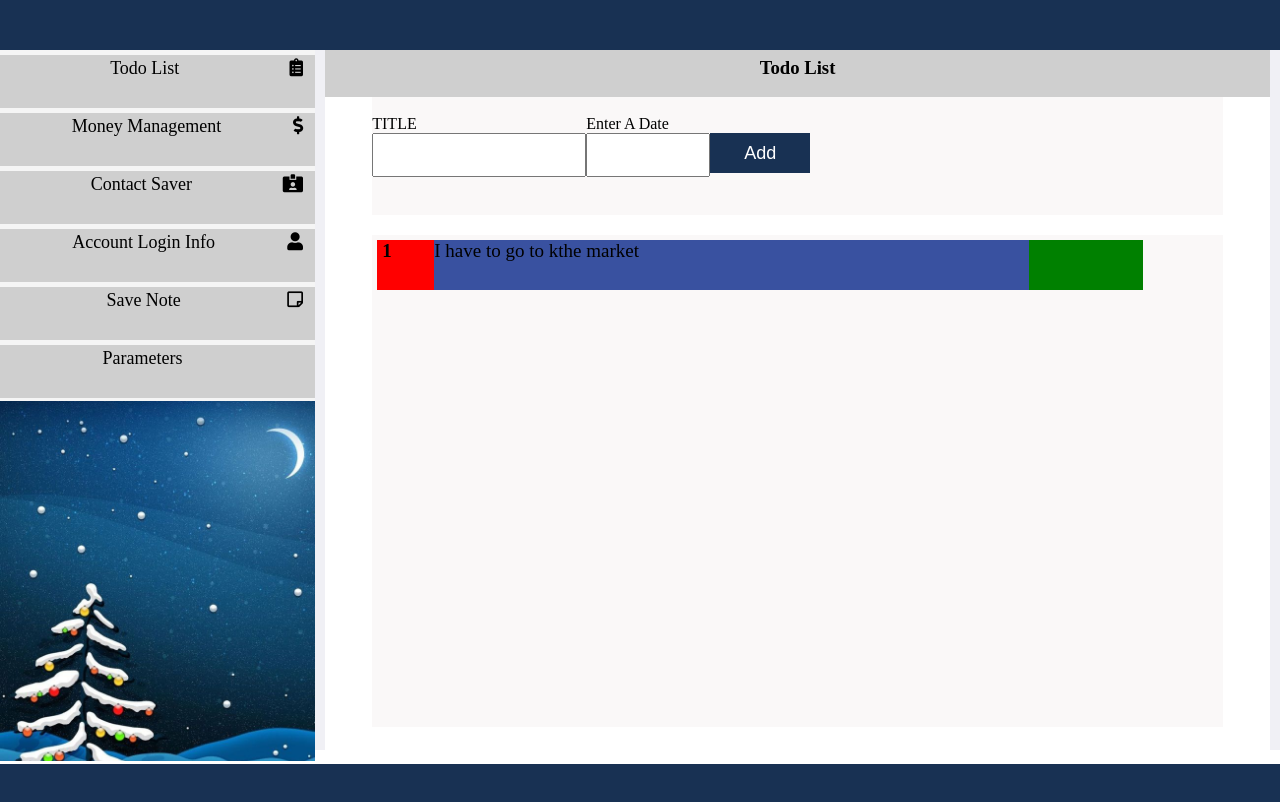
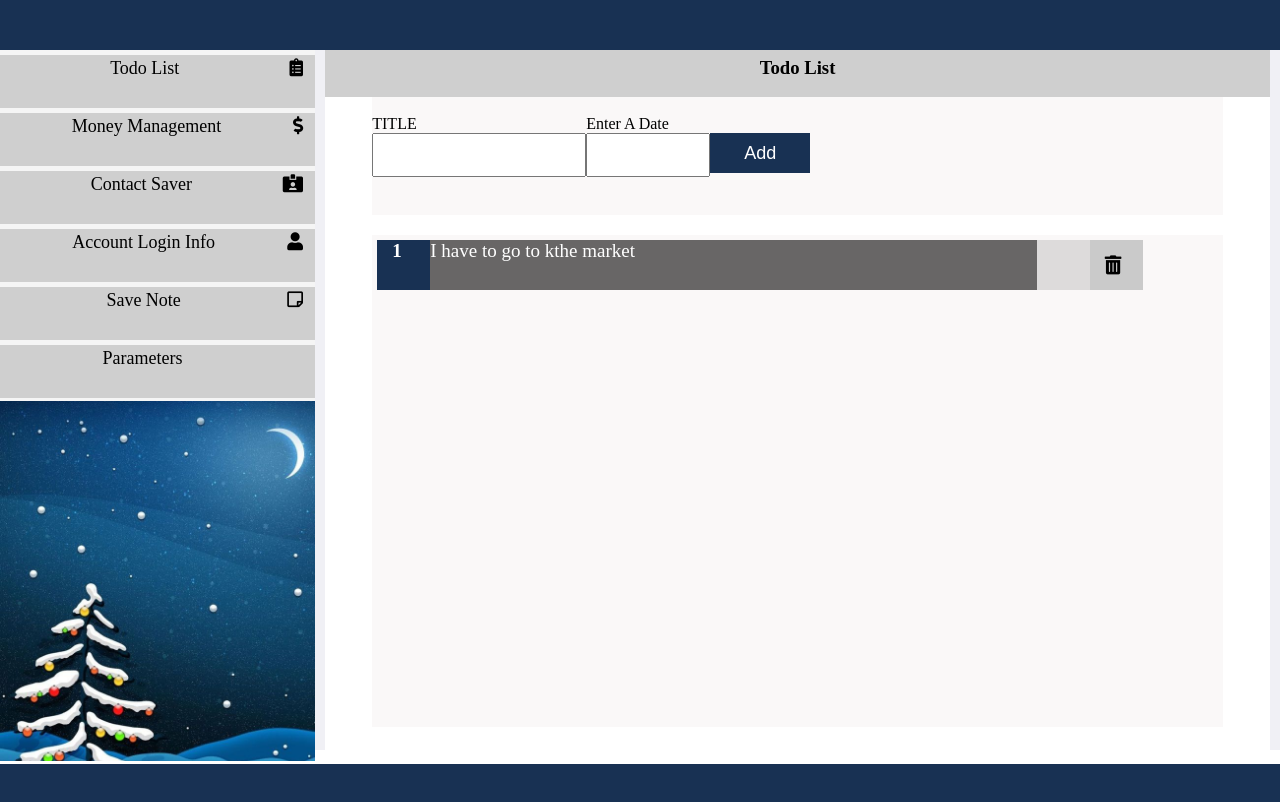
Before and after one commit to Stephane226/Toplan, a plain HTML site: page index.html in a window 1280 px wide. Drawn offline with Linux system fonts and the light colour scheme.

Commit message:
Developement En cours

```diff
--- a/index.html
+++ b/index.html
@@ -61,10 +61,10 @@
 <div style="background-color:rgb(255, 255, 255);height:20px;width:100%"></div>
 <div class="" id="oneTd">
   <div class="oneTdL">
-        <div id="s1">1</div>
-          <div class="" id="s2">I have to go to kthe market</div>
-          <div id="s3"><i class="far fa-cog"></i></div>
-          <div id="s4"><i class="far fa-cog"></i></div>
+        <div id="s1" class="ds1"><span id="numb">1</span></div>
+          <div id="s2" class="ds2"><span class="txt"> I have to go to kthe market</span></div>
+          <div id="s3" class="ds3"><i class="far fa-cog"></i></div>
+          <div id="s4" class="ds4"><i class="fas fa-trash-alt"></i></div>
 
   </div>
 </div>
--- a/style.scss
+++ b/style.scss
@@ -140,37 +140,64 @@ border:none;
 .oneTdL{
     width:90%;
     height:50px;
-    background-color:green;
+    background-color:rgb(234, 243, 234);
     margin:5px;
     display:flex;
 }
 #s1{
 width:7%;
 height:50px;
-background-color: red;
+background-color: $ThemeColor;
 font-size:19px;
-padding:auto;
+color:white;
+
 font-weight:800;
+#numb{
+    margin:15px;
+}
 
-padding-left:5px;
 }
+
 #s2{
     width:80%;
     font-size:19px;
 height:50px;
-background-color: rgb(57, 81, 160);
+background-color: rgb(104, 102, 102);
+color:white;
+
+.txt{
+
+}
+
+
 }
 #s3{
     width:7%;
 height:50px;
 font-size:19px;
-padding:auto;
-padding-left:5px;
+background-color: rgb(221, 219, 219);
+ .far{
+    margin:15px;
+
+}
+
 }
 #s4{
+
     width:7%;
     height:50px;
     font-size:19px;
-    padding:auto;
-    padding-left:5px;
+    background:rgb(202, 202, 202);
+    .fas{
+        margin:15px;
+
+    }
+
 }
+
+.ds3:hover{
+    cursor:pointer;
+}
+.ds4:hover{
+    cursor:pointer;
+}
```
Also changed, not shown: style.css, 1 other file.
